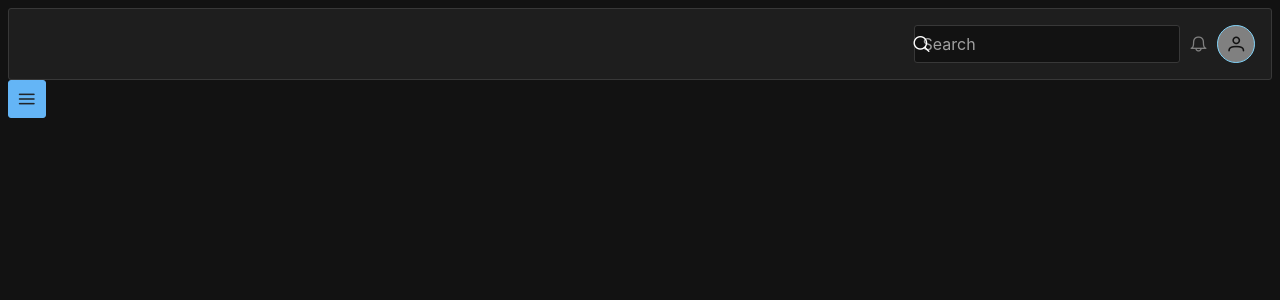
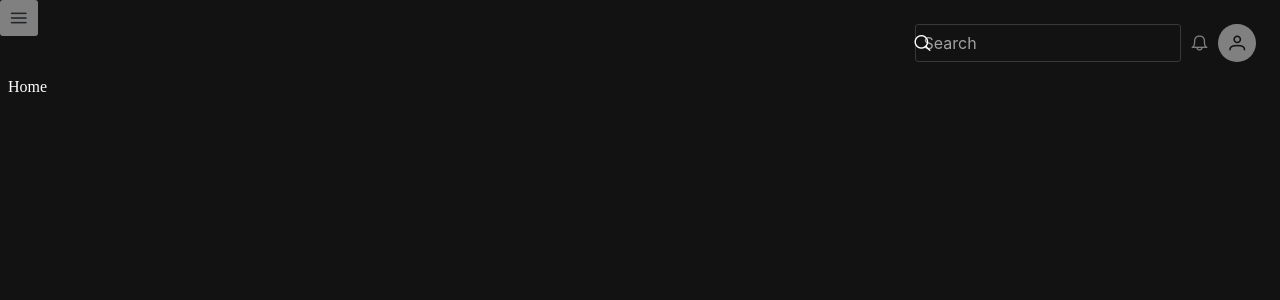
Before and after one commit to TheBackpacker1/UserInterface, a React (Vite) app: page /dashboard in a window 1280 px wide. Before the commit this address had no page. Shown: the top 300 px of the page. Built offline with nearby package versions, Linux system fonts and the light colour scheme.

Commit message:
fix the header and im working on the sign up Form

```diff
--- a/src/AppRoutes.jsx
+++ b/src/AppRoutes.jsx
@@ -1,13 +1,15 @@
 import { Route, Routes } from 'react-router-dom'
 import TrendingMarket from './pages/TrendingMarket';
-import Home from './pages/Home'
 import CryptoDetail from  './pages/CryptoDetail'
+import Dashboard from './pages/Dashboard';
+import Profile from './pages/Profile';
 
 const AppRoutes = () => {
     return (
         <Routes>
-            <Route path="/" element={<Home />} />
+            <Route path="/dashboard" element={<Dashboard />} />
             <Route path="/trendingMarket" element={<TrendingMarket />} />
+            <Route path="/profile" element={<Profile/>} />
 
             <Route path="/crypto/:symbol" element={<CryptoDetail />} />
         </Routes>
--- a/src/components/Layout.jsx
+++ b/src/components/Layout.jsx
@@ -1,4 +1,4 @@
-import  { useState } from 'react';
+import { useState } from 'react';
 import { Menu } from 'primereact/menu';
 import { Toolbar } from 'primereact/toolbar';
 import { Link } from 'react-router-dom';
@@ -7,7 +7,6 @@ import { Button } from 'primereact/button';
 import { Sidebar } from 'primereact/sidebar';
 import PropTypes from 'prop-types';
 
-import './Layout.css';
 const Layout = ({ children }) => {
   const [visible, setVisible] = useState(false);
   const handleClose = () => {
@@ -15,43 +14,42 @@ const Layout = ({ children }) => {
   }
   const rightItems = [
     <div className="" key="search">
-      <span className="p-input-icon-left">
-    <i className="pi pi-search" />
+      <span className="p-input-icon-left ">
+        <i className="pi pi-search"   />
         <InputText placeholder="Search" />
       </span>
     </div>,
-    <Button icon="pi pi-bell" rounded text severity="warning" aria-label="Notification" key='notification' style={{backgroundColor:'',color:'grey'}}/>
-    ,
-
-    <Button icon="pi pi-user" rounded severity="info" aria-label="User" key='user' style={{backgroundColor:'grey'}}/>
-
-
-
-
+    <Button className='' icon="pi pi-bell" rounded text severity="none" aria-label="Notification" key='notification' style={{ backgroundColor: '', color: 'grey', fontSize: '1rem' }}/>,
+    <Button icon="pi pi-user" rounded severity="info" aria-label="User" key='user' style={{ backgroundColor: 'grey', border: 'none' }} />,
+    <Button type="button" icon="pi pi-bars" onClick={() => setVisible(true)} className='menu-button' key='menu-button' style={{position:'absolute',left:0,top:0,backgroundColor:'grey',border:'none'}} />
   ];
   const sidebarItems = [
     {
-      label: 'Dashboard',
+      label: <Link to='/dashboard' style={{color:'white',textDecoration:'none'}} >Dashboard</Link>,
       icon: 'pi pi-fw pi-home',
-      to: '/dashboard',
+      command: () => {
+        handleClose();
+      },
+
+    },
+    {
+      label: <Link to='/trendingMarket' style={{color:'white',textDecoration: 'none'}}>Trending Market</Link>,
+      icon: 'pi pi-fw pi-chart-line',
+      command: () => {
+        handleClose();
+      },
+
+    },
+    {
+      label: 'Analyze',
+      icon: 'pi pi-few pi-chart-bar',
+      to: '/analyze',
       component: Link,
     },
     {
-      label: 'Trending Market',
-      icon: 'pi pi-fw pi-chart-line',
-      to: '/trendingMarket',
-      component: Link,
-    },
-    {
-      label: 'Analyze',
-      icon: 'pi pi-few pi-chart-bar' ,
-      to: '/analyze',
-      component: Link,
-    }   ,
-    {
 
       label: ' Historique',
-          icon:'pi pi-few pi-history',
+      icon: 'pi pi-few pi-history',
       to: '/history',
       component: Link,
 
@@ -67,12 +65,12 @@ const Layout = ({ children }) => {
 
     {
       label: 'Settings',
-      icon:"pi pi-cog",
+      icon: "pi pi-cog",
       to: '/settings',
       component: Link,
     },
     {
-      label: 'Profile',
+      label: <Link to='/profile' style={{color:'white',textDecoration: 'none'}}   onClick={()=> setShowDialog(true)}>Profile</Link>,
       icon: 'pi pi-fw pi-user',
       command: () => {
         handleClose();
@@ -80,19 +78,18 @@ const Layout = ({ children }) => {
     },
   ];
   return (
-    <div className="layout">
-      <Toolbar className=" p-mb-6 p-d-flex p-jc-space-between "
+    <div className="parent-div" >
+      <Toolbar className=" p-mb-6 p-d-flex p-jc-space-between "  style={{backgroundColor:'transparent',border:'none',paddingRight:''}}
         right={rightItems}>
-        <div className='p-d-flex p-ai-center' style={{color:'white'}}>
+        <div className='p-d-flex p-ai-center' style={{ color: 'white' }}>
           <h3 >Welcome Back Mohamed!</h3>
           <i className='pi pi-user p-ml-3 p-mr-3'></i>
         </div>
       </Toolbar>
-      <Sidebar visible={visible} style={{ width: '250px'  }} baseZIndex={1000000}
+      <Sidebar visible={visible} style={{ width: '250px' }} baseZIndex={1000000}
         onHide={() => setVisible(false)}>
         <Menu model={sidebarItems} />
       </Sidebar>
-      <Button type="button" icon="pi pi-bars" onClick={() => setVisible(true)} />
       <div className='main-content'> {children}
       </div>
     </div>
--- /dev/null
+++ b/src/pages/Dashboard.jsx
@@ -0,0 +1,8 @@
+
+const Dashboard = () => {
+  return (
+    <div>Home</div>
+  )
+}
+
+export default Dashboard
--- a/src/pages/Home.jsx
+++ /dev/null
@@ -1,8 +0,0 @@
-
-const Home = () => {
-  return (
-    <div>Home</div>
-  )
-}
-
-export default Home
--- /dev/null
+++ b/src/pages/Profile.jsx
@@ -0,0 +1,51 @@
+import { useState } from 'react';
+import { Dialog } from 'primereact/dialog';
+import { InputText } from 'primereact/inputtext';
+import { Button } from 'primereact/button';
+
+const Profile = () => {
+  const [showDialog, setShowDialog] = useState(false);
+  const [isSignUp, setIsSignUp] = useState(true); // state to toggle between sign up and sign in
+
+  const renderForm = () => (
+    <div>
+      <h3>{isSignUp ? 'Sign Up' : 'Sign In'}</h3>
+      {isSignUp && (
+        <div className="p-field">
+          <label htmlFor="completeName">Complete Name</label>
+          <InputText id="completeName" type="text" />
+        </div>
+      )}
+      <div className="p-field">
+        <label htmlFor="email">Email</label>
+        <InputText id="email" type="email" />
+      </div>
+      <div className="p-field">
+        <label htmlFor="password">Password</label>
+        <InputText id="password" type="password" />
+      </div>
+      {isSignUp && (
+        <div className="p-field">
+          <label htmlFor="confirmPassword">Confirm Password</label>
+          <InputText id="confirmPassword" type="password" />
+        </div>
+      )}
+      <Button label={isSignUp ? 'Sign Up' : 'Sign In'} />
+      {!isSignUp && (
+        <p>Forgot your password? <a href="#">Reset it</a>.</p>
+      )}
+      {isSignUp ? (
+        <p>If you already have an account, please <a href="#" onClick={() => setIsSignUp(false)}>sign in</a>.</p>
+      ) : (
+        <p>If you don't have an account, please <a href="#" onClick={() => setIsSignUp(true)}>sign up</a>.</p>
+      )}
+    </div>
+  );
+
+  return (
+    <Dialog visible={showDialog} onHide={() => setShowDialog(false)}>
+      {renderForm()}
+    </Dialog>
+  );
+  }
+export default Profile;
--- a/src/pages/TrendingMarket.jsx
+++ b/src/pages/TrendingMarket.jsx
@@ -2,7 +2,7 @@ import {DataTable} from 'primereact/datatable'
 import {Column} from 'primereact/column'
 import { Link } from 'react-router-dom'
 
-const Home = () => {
+const TrendingMarket = () => {
 
     const cryptoData = [
         {
@@ -76,4 +76,4 @@ const Home = () => {
   )
 }
 
-export default Home
+export default TrendingMarket
```
Also changed, not shown: src/components/Layout.css (deleted). Lines whose indentation alone changed are shown as unchanged.
